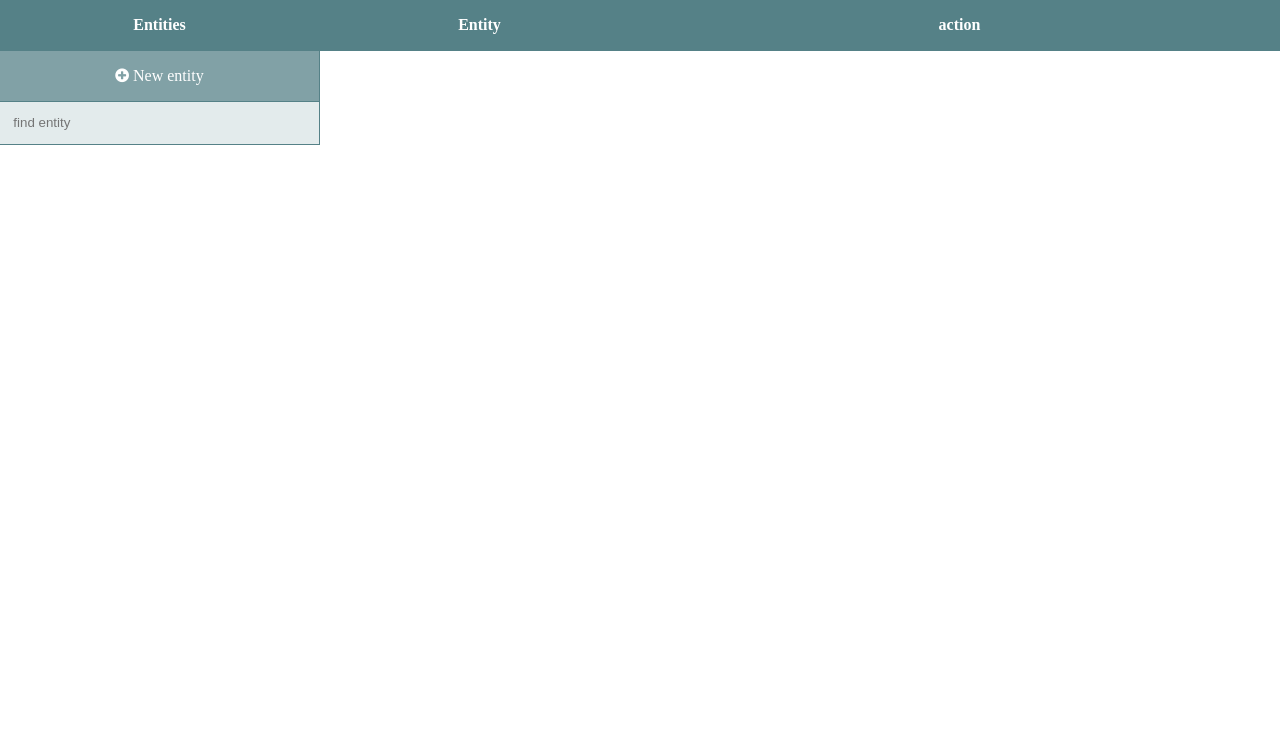
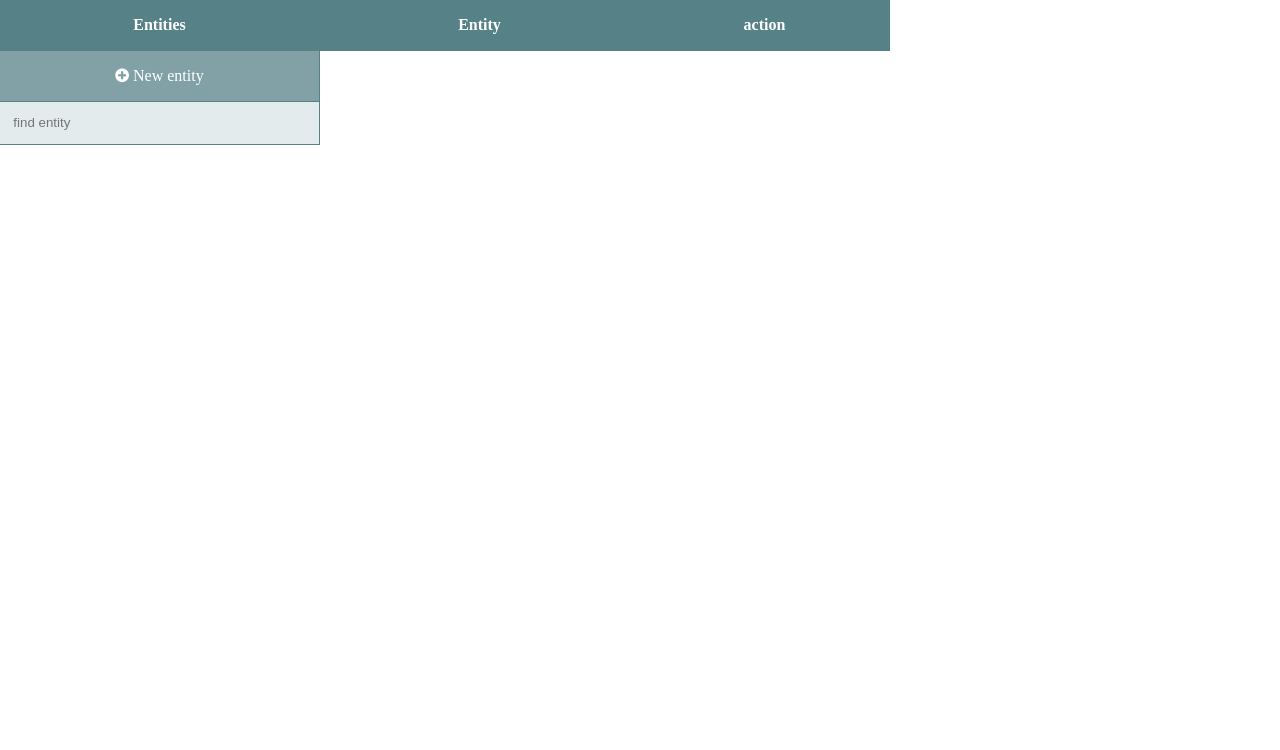
Before and after one commit to EcrituresNumeriques/anthologie-apiLite, a PHP site: page /app/app.html in a window 1280 px wide. Shown: the part 50-800 px from the top of the page. Run offline with PHP 8.4, Linux system fonts and the light colour scheme; data that the repository does not hold is empty; some libraries are stand-ins or nearby versions.

Commit message:
try callback

```diff
--- a/src/app/side/app.css
+++ b/src/app/side/app.css
@@ -28,7 +28,10 @@ main > section{
   flex:0 0 25%;
 }
 main > section#action{
-  flex: 0 0 50%;
+  max-width: 250px;
+}
+main > section#action{
+  flex:1 1 50%;
 }
 
 /* header section */
--- a/src/app/side/app.js
+++ b/src/app/side/app.js
@@ -8,7 +8,7 @@ $(document).ready(function(){
 
 //functions
 
-//feed left column
+//feed left column + actions
   function displayEntities(data){
     $("#entities > section").html('');
     for(i=0;i<data.entities.length;i++){
@@ -22,12 +22,13 @@ $(document).ready(function(){
       $("#entities > section > article").addClass("hidden");
       $("#entities > section > article > p:contains("+$(this).val()+")").parent("article").removeClass("hidden");
     });
-    $(".entity").on("click",function(){
+    $(".entity").on("click",loadEntity);
+  }
 
-    });
+//load entity in the second row
+  function loadEntity(){
+    $(this).css("background-color","red");
   }
 
 
-
-
 });
```
